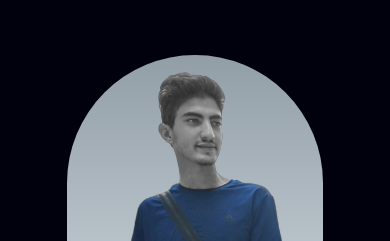
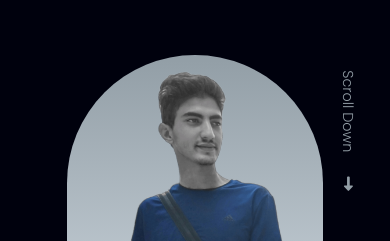
Before and after one commit to starman1999/my-portfolio, a React (Create React App) app: page / in a window 390 px wide. Shown: the part 312-553 px from the top of the page. Built offline with nearby package versions, Linux system fonts and the light colour scheme.

Commit message:
fixed width

```diff
--- a/public/index.html
+++ b/public/index.html
@@ -6,7 +6,7 @@
     <meta http-equiv="X-UA-Compatible" content="IE=edge, chrome =1">
     <meta content="width=device-width, initial-scale=1" name="viewport" />
     <title>Mounir Dekali</title>
-    <meta name="description" content="Portfolio of Algerian graphic designer and programmer Mounir Dekali.">
+    <meta name="description" content="Portfolio of Algerian Graphic Designer and Front Web Developer Mounir Dekali.">
     <link href="https://use.fontawesome.com/releases/v6.1.1/css/all.css" rel="stylesheet">
 </head>
 
--- a/src/components/header/header.css
+++ b/src/components/header/header.css
@@ -123,10 +123,19 @@ header {
 
 
 
-   .header__socials,
-   .scroll__down {
+   .header__socials{
        display: none;
    }
+
+   .scroll__down {
+    position: absolute;
+    top:20rem;
+   right: -2.3rem;
+   transform: rotate(90deg);
+   font-weight: 300;
+   font-size: 0.9rem;
+   }
+
 
 
    .shape3D {
```
